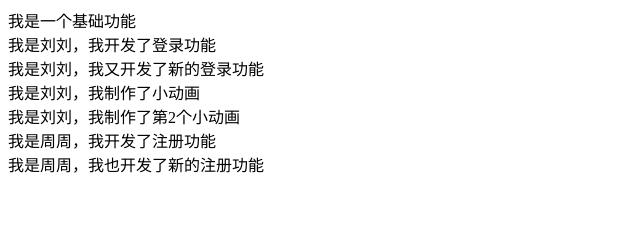
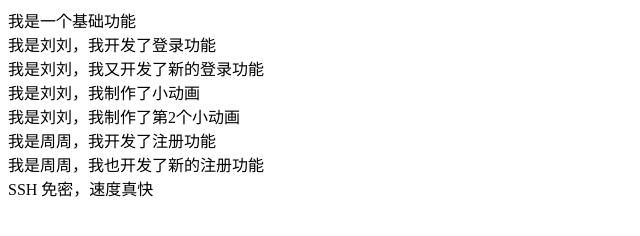
Before and after one commit to jiaoliu0111/myProject_1, a plain HTML site: page index.html in a window 1280 px wide. Shown: the whole page, without its empty margins (0-640 px from the left). Drawn offline with Linux system fonts and the light colour scheme.

Commit message:
gitmianmi

```diff
--- a/index.html
+++ b/index.html
@@ -18,5 +18,7 @@
   <div>我是周周，我开发了注册功能</div>
   <div>我是周周，我也开发了新的注册功能</div>
 
+  <div>SSH 免密，速度真快</div>
+
 </body>
 </html>
```
